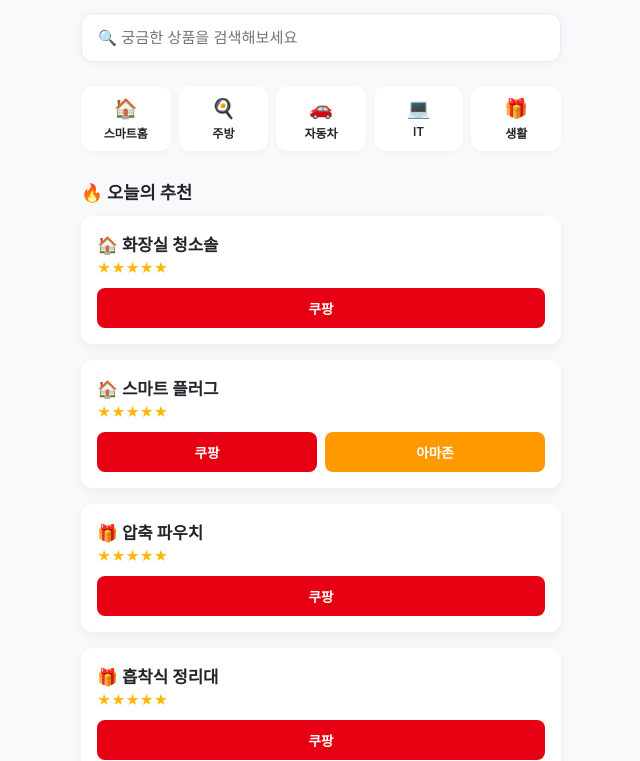
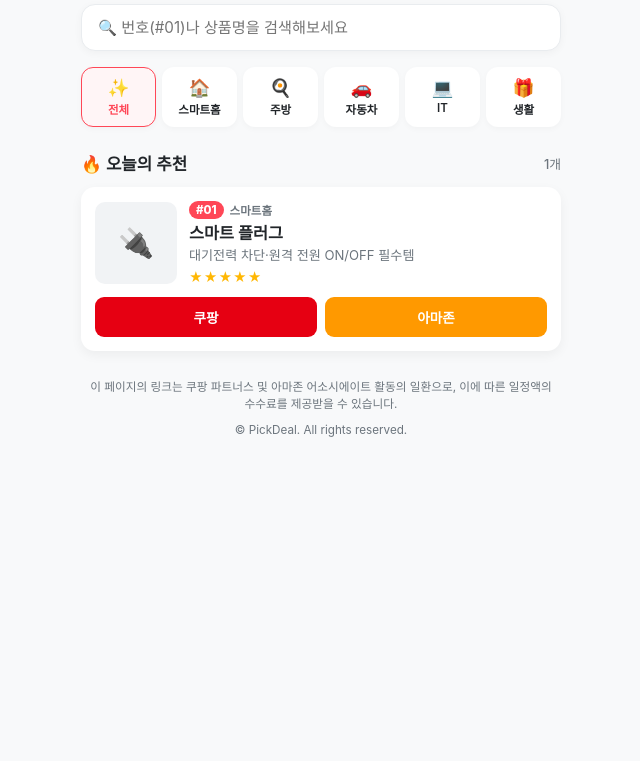
Before and after one commit to get-PickDeal/get-PickDeal.github.io, a plain HTML site: page index.html in a window 1280 px wide. Shown: the part 124-885 px from the top of the page, without its empty margins (319-959 px from the left). After the commit the page ends 800 px from the top, so only its background shows below. Drawn offline with Linux system fonts and the light colour scheme.

Commit message:
Refactor index.html for layout and search enhancements
Updated styles and structure for improved layout and readability. Modified search functionality and added new product display features.

```diff
--- a/index.html
+++ b/index.html
@@ -14,14 +14,14 @@
             --coupang: #e60012;
             --amazon: #ff9900;
             --ali: #ff4747;
-            --border-radius: 12px;
+            --border-radius: 14px;
         }
 
         * {
             box-sizing: border-box;
             margin: 0;
             padding: 0;
-            font-family: -apple-system, BlinkMacSystemFont, "Segoe UI", Roboto, sans-serif;
+            font-family: -apple-system, BlinkMacSystemFont, "Segoe UI", Roboto, "Apple SD Gothic Neo", sans-serif;
         }
 
         body {
@@ -34,13 +34,13 @@
 
         .container {
             width: 100%;
-            max-width: 480px;
+            max-width: 480px; /* 모바일 쇼츠 유입 최적화 */
         }
 
-        /* 헤더 */
+        /* 헤더 & 로고 */
         header {
             text-align: center;
-            padding: 24px 0 16px;
+            padding: 20px 0 14px;
         }
 
         .logo {
@@ -52,89 +52,172 @@
         }
 
         .tagline {
-            font-size: 0.95rem;
+            font-size: 0.92rem;
             color: var(--text-sub);
             margin-top: 4px;
         }
 
         /* 검색창 */
         .search-bar {
-            margin: 16px 0 24px;
+            margin: 14px 0 16px;
         }
 
         .search-bar input {
             width: 100%;
-            padding: 14px 16px;
+            padding: 13px 16px;
             border: 1px solid #e9ecef;
             border-radius: var(--border-radius);
             font-size: 0.95rem;
+            background: #fff;
             outline: none;
             box-shadow: 0 2px 8px rgba(0,0,0,0.04);
         }
 
-        /* 카테고리 */
+        .search-bar input:focus {
+            border-color: var(--primary);
+        }
+
+        /* 카테고리 필터 */
         .categories {
             display: grid;
-            grid-template-columns: repeat(5, 1fr);
-            gap: 8px;
-            margin-bottom: 28px;
+            grid-template-columns: repeat(6, 1fr);
+            gap: 6px;
+            margin-bottom: 24px;
             text-align: center;
         }
 
         .category-item {
             background: var(--card-bg);
-            padding: 10px 4px;
-            border-radius: var(--border-radius);
-            font-size: 0.75rem;
+            padding: 9px 2px;
+            border-radius: 12px;
+            font-size: 0.72rem;
             font-weight: 600;
             color: var(--text-main);
             box-shadow: 0 2px 6px rgba(0,0,0,0.03);
             cursor: pointer;
+            border: 1.5px solid transparent;
+            transition: all 0.15s ease;
+            user-select: none;
         }
 
         .category-item span {
             display: block;
-            font-size: 1.2rem;
-            margin-bottom: 4px;
+            font-size: 1.1rem;
+            margin-bottom: 3px;
+        }
+
+        .category-item.active {
+            border-color: var(--primary);
+            color: var(--primary);
+            background: #fff5f6;
         }
 
         /* 섹션 타이틀 */
         .section-title {
-            font-size: 1.1rem;
+            font-size: 1.05rem;
             font-weight: 700;
             margin-bottom: 12px;
             display: flex;
             align-items: center;
-            gap: 6px;
+            justify-content: space-between;
+        }
+
+        .result-count {
+            font-size: 0.8rem;
+            font-weight: 500;
+            color: var(--text-sub);
         }
 
         /* 상품 카드 리스트 */
         .product-list {
             display: flex;
             flex-direction: column;
-            gap: 16px;
+            gap: 14px;
         }
 
         .product-card {
             background: var(--card-bg);
             border-radius: var(--border-radius);
-            padding: 16px;
+            padding: 14px;
             box-shadow: 0 4px 12px rgba(0,0,0,0.05);
         }
 
+        .product-top {
+            display: flex;
+            gap: 12px;
+            align-items: center;
+            margin-bottom: 12px;
+        }
+
+        .product-thumb {
+            width: 82px;
+            height: 82px;
+            border-radius: 10px;
+            background: #f1f3f5;
+            flex-shrink: 0;
+            overflow: hidden;
+            display: flex;
+            align-items: center;
+            justify-content: center;
+            font-size: 1.8rem;
+        }
+
+        .product-thumb img {
+            width: 100%;
+            height: 100%;
+            object-fit: cover;
+            display: block;
+        }
+
+        .product-info {
+            flex: 1;
+            min-width: 0;
+        }
+
+        .product-meta {
+            display: flex;
+            align-items: center;
+            gap: 6px;
+            margin-bottom: 4px;
+        }
+
+        .shorts-badge {
+            display: inline-block;
+            background: var(--primary);
+            color: #fff;
+            font-size: 0.72rem;
+            font-weight: 800;
+            padding: 2px 7px;
+            border-radius: 999px;
+        }
+
+        .cat-badge {
+            font-size: 0.72rem;
+            color: var(--text-sub);
+            font-weight: 600;
+        }
+
         .product-title {
-            font-size: 1.05rem;
+            font-size: 1.02rem;
             font-weight: 700;
+            margin-bottom: 3px;
+            line-height: 1.3;
+        }
+
+        .product-desc {
+            font-size: 0.82rem;
+            color: var(--text-sub);
+            line-height: 1.35;
             margin-bottom: 4px;
         }
 
         .rating {
             color: #ffb703;
-            font-size: 0.85rem;
-            margin-bottom: 12px;
+            font-size: 0.82rem;
+            letter-spacing: 1px;
         }
 
-        /* 제휴 링크 버튼 그룹 */
+        /* 제휴 버튼 그룹 */
         .btn-group {
             display: flex;
             gap: 8px;
@@ -144,7 +227,7 @@
             flex: 1;
             padding: 10px 0;
             border: none;
-            border-radius: 8px;
+            border-radius: 9px;
             font-weight: 700;
             font-size: 0.85rem;
             color: #fff;
@@ -156,109 +239,172 @@
         .btn-amazon { background-color: var(--amazon); }
         .btn-ali { background-color: var(--ali); }
 
+        .empty-state {
+            text-align: center;
+            padding: 40px 16px;
+            color: var(--text-sub);
+            font-size: 0.9rem;
+            background: var(--card-bg);
+            border-radius: var(--border-radius);
+        }
+
         footer {
             text-align: center;
-            padding: 32px 0 16px;
-            font-size: 0.75rem;
+            padding: 28px 8px 20px;
+            font-size: 0.73rem;
             color: var(--text-sub);
+            line-height: 1.5;
+        }
+
+        .disclosure {
+            margin-bottom: 8px;
+            word-break: keep-all;
         }
     </style>
 </head>
 <body>
 
     <div class="container">
-        <!-- 헤더 -->
         <header>
             <a href="#" class="logo">PickDeal</a>
-            <p class="tagline">매일 찾는 진짜 가성비</p>
+            <p class="tagline">영상 속 그 제품, 번호로 바로 찾기</p>
         </header>
 
-        <!-- 검색창 -->
         <div class="search-bar">
-            <input type="text" placeholder="🔍 궁금한 상품을 검색해보세요">
+            <input type="text" id="searchInput" placeholder="🔍 번호(#01)나 상품명을 검색해보세요">
         </div>
 
-        <!-- 카테고리 -->
-        <div class="categories">
-            <div class="category-item"><span>🏠</span>스마트홈</div>
-            <div class="category-item"><span>🍳</span>주방</div>
-            <div class="category-item"><span>🚗</span>자동차</div>
-            <div class="category-item"><span>💻</span>IT</div>
-            <div class="category-item"><span>🎁</span>생활</div>
+        <div class="categories" id="categoryBar">
+            <div class="category-item active" data-category="전체"><span>✨</span>전체</div>
+            <div class="category-item" data-category="스마트홈"><span>🏠</span>스마트홈</div>
+            <div class="category-item" data-category="주방"><span>🍳</span>주방</div>
+            <div class="category-item" data-category="자동차"><span>🚗</span>자동차</div>
+            <div class="category-item" data-category="IT"><span>💻</span>IT</div>
+            <div class="category-item" data-category="생활"><span>🎁</span>생활</div>
         </div>
 
-        <!-- 오늘의 추천 -->
-        <div class="section-title">🔥 오늘의 추천</div>
-        <div class="product-list">
-
-            <!-- 상품 카드 5 -->
-<div class="product-card">
-    <div class="product-title">🏠 화장실 청소솔</div>
-    <div class="rating">★★★★★</div>
-    <div class="btn-group">
-        <a href="https://link.coupang.com/a/gV43U86nym" target="_blank" rel="noopener noreferrer" class="btn btn-coupang">쿠팡</a>
-    </div>
-</div>
-            <!-- 상품 카드 1 -->
-<div class="product-card">
-    <div class="product-title">🏠 스마트 플러그</div>
-    <div class="rating">★★★★★</div>
-    <div class="btn-group">
-        <a href="https://link.coupang.com/a/fFHLIgzplc" target="_blank" rel="noopener noreferrer" class="btn btn-coupang">쿠팡</a>
-        <a href="https://amzn.to/4x7yhR3" target="_blank" rel="noopener noreferrer" class="btn btn-amazon">아마존</a>
-    </div>
-</div>
-
-            <!-- 상품 카드 2 -->
-<div class="product-card">
-    <div class="product-title">🎁 압축 파우치</div>
-    <div class="rating">★★★★★</div>
-    <div class="btn-group">
-        <a href="https://link.coupang.com/a/gGIGqewtHM" target="_blank" rel="noopener noreferrer" class="btn btn-coupang">쿠팡</a>
-    </div>
-</div>
-
- <!-- 상품 카드 3 -->
-<div class="product-card">
-    <div class="product-title">🎁 흡착식 정리대 </div>
-    <div class="rating">★★★★★</div>
-    <div class="btn-group">
-        <a href="https://link.coupang.com/a/gLMlCkgbMy" target="_blank" rel="noopener noreferrer" class="btn btn-coupang">쿠팡</a>
-    </div>
-</div>
-
-             <!-- 상품 카드 4 -->
-<div class="product-card">
-    <div class="product-title">🎁 페그 보드 </div>
-    <div class="rating">★★★★★</div>
-    <div class="btn-group">
-        <a href="https://link.coupang.com/a/gQB11pkW3U" target="_blank" rel="noopener noreferrer" class="btn btn-coupang">쿠팡</a>
-    </div>
-</div>
-
+        <div class="section-title">
+            <span>🔥 오늘의 추천</span>
+            <span class="result-count" id="resultCount"></span>
         </div>
 
+        <div class="product-list" id="productList"></div>
+
         <footer>
-            © PickDeal. All rights reserved.
+            <p class="disclosure">
+                이 페이지의 링크는 쿠팡 파트너스 및 아마존 어소시에이트 활동의 일환으로, 이에 따른 일정액의 수수료를 제공받을 수 있습니다.
+            </p>
+            <p>© PickDeal. All rights reserved.</p>
         </footer>
     </div>
-<!-- 검색 기능 자바스크립트 -->
-<script>
-    const searchInput = document.querySelector('.search-bar input');
-    const productCards = document.querySelectorAll('.product-card');
 
-    searchInput.addEventListener('keyup', function(e) {
-        const value = e.target.value.toLowerCase().trim();
+    <script>
+        /**
+         * [상품 추가 방법]
+         * 아래 PRODUCTS 배열 맨 위에 새 상품 { ... } 블록만 추가하면 자동으로 카드가 생성됩니다.
+         * image: 이미지 파일 경로(예: "images/01.jpg") 또는 이미지 URL을 넣으세요. 비워두면 fallbackEmoji가 표시됩니다.
+         */
+        const PRODUCTS = [
+            {
+                id: "01",
+                category: "스마트홈",
+                title: "스마트 플러그",
+                desc: "대기전력 차단·원격 전원 ON/OFF 필수템",
+                image: "",
+                fallbackEmoji: "🔌",
+                rating: 5,
+                links: {
+                    coupang: "https://link.coupang.com/a/fFHLIgzplc",
+                    amazon: "https://amzn.to/4x7yhR3",
+                    ali: ""
+                }
+            }
+        ];
 
-        productCards.forEach(card => {
-            const title = card.querySelector('.product-title').textContent.toLowerCase();
-            if (title.includes(value)) {
-                card.style.display = 'block'; // 검색어 일치 시 보여줌
-            } else {
-                card.style.display = 'none';  // 불일치 시 숨김
+        let currentCategory = "전체";
+        let searchQuery = "";
+
+        const productListEl = document.getElementById("productList");
+        const resultCountEl = document.getElementById("resultCount");
+        const searchInputEl = document.getElementById("searchInput");
+        const categoryItems = document.querySelectorAll(".category-item");
+
+        function renderProducts() {
+            const q = searchQuery.toLowerCase().trim().replace(/^#/, "");
+
+            const filtered = PRODUCTS.filter(item => {
+                const matchCategory = currentCategory === "전체" || item.category === currentCategory;
+                const matchSearch =
+                    !q ||
+                    item.id.toLowerCase().includes(q) ||
+                    item.title.toLowerCase().includes(q) ||
+                    item.desc.toLowerCase().includes(q) ||
+                    item.category.toLowerCase().includes(q);
+                return matchCategory && matchSearch;
+            });
+
+            resultCountEl.textContent = `${filtered.length}개`;
+
+            if (filtered.length === 0) {
+                productListEl.innerHTML = `<div class="empty-state">조건에 맞는 상품이 없어요. 다른 검색어나 카테고리를 눌러보세요!</div>`;
+                return;
             }
+
+            productListEl.innerHTML = filtered.map(item => {
+                const stars = "★".repeat(item.rating) + "☆".repeat(5 - item.rating);
+                const thumbHtml = item.image
+                    ? `<img src="${item.image}" alt="${item.title}" loading="lazy">`
+                    : `<span>${item.fallbackEmoji || "📦"}</span>`;
+
+                const buttons = [];
+                if (item.links.coupang) {
+                    buttons.push(`<a href="${item.links.coupang}" target="_blank" rel="noopener noreferrer" class="btn btn-coupang">쿠팡</a>`);
+                }
+                if (item.links.amazon) {
+                    buttons.push(`<a href="${item.links.amazon}" target="_blank" rel="noopener noreferrer" class="btn btn-amazon">아마존</a>`);
+                }
+                if (item.links.ali) {
+                    buttons.push(`<a href="${item.links.ali}" target="_blank" rel="noopener noreferrer" class="btn btn-ali">알리</a>`);
+                }
+
+                return `
+                    <div class="product-card">
+                        <div class="product-top">
+                            <div class="product-thumb">${thumbHtml}</div>
+                            <div class="product-info">
+                                <div class="product-meta">
+                                    <span class="shorts-badge">#${item.id}</span>
+                                    <span class="cat-badge">${item.category}</span>
+                                </div>
+                                <div class="product-title">${item.title}</div>
+                                <div class="product-desc">${item.desc}</div>
+                                <div class="rating">${stars}</div>
+                            </div>
+                        </div>
+                        <div class="btn-group">
+                            ${buttons.join("")}
+                        </div>
+                    </div>
+                `;
+            }).join("");
+        }
+
+        searchInputEl.addEventListener("input", (e) => {
+            searchQuery = e.target.value;
+            renderProducts();
         });
-    });
-</script>
+
+        categoryItems.forEach(el => {
+            el.addEventListener("click", () => {
+                categoryItems.forEach(c => c.classList.remove("active"));
+                el.classList.add("active");
+                currentCategory = el.dataset.category;
+                renderProducts();
+            });
+        });
+
+        renderProducts();
+    </script>
+
 </body>
 </html>
```
